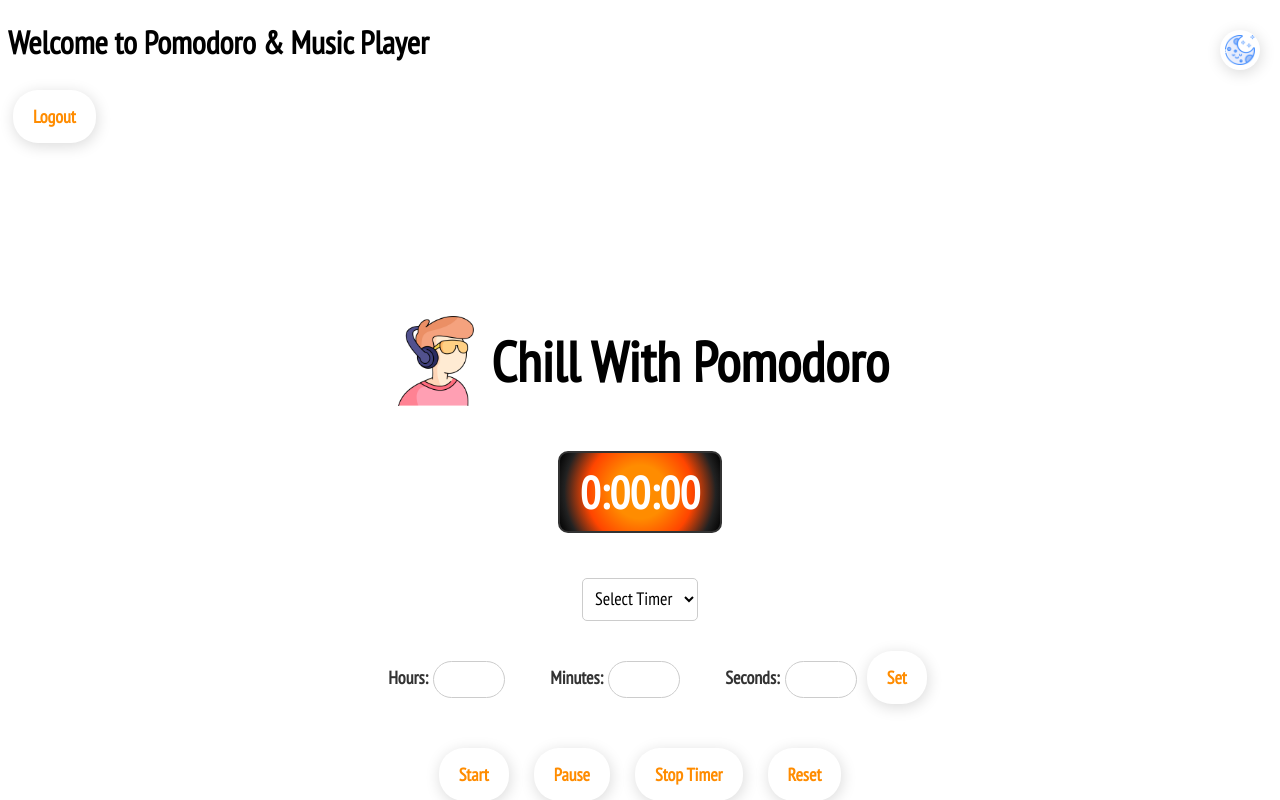
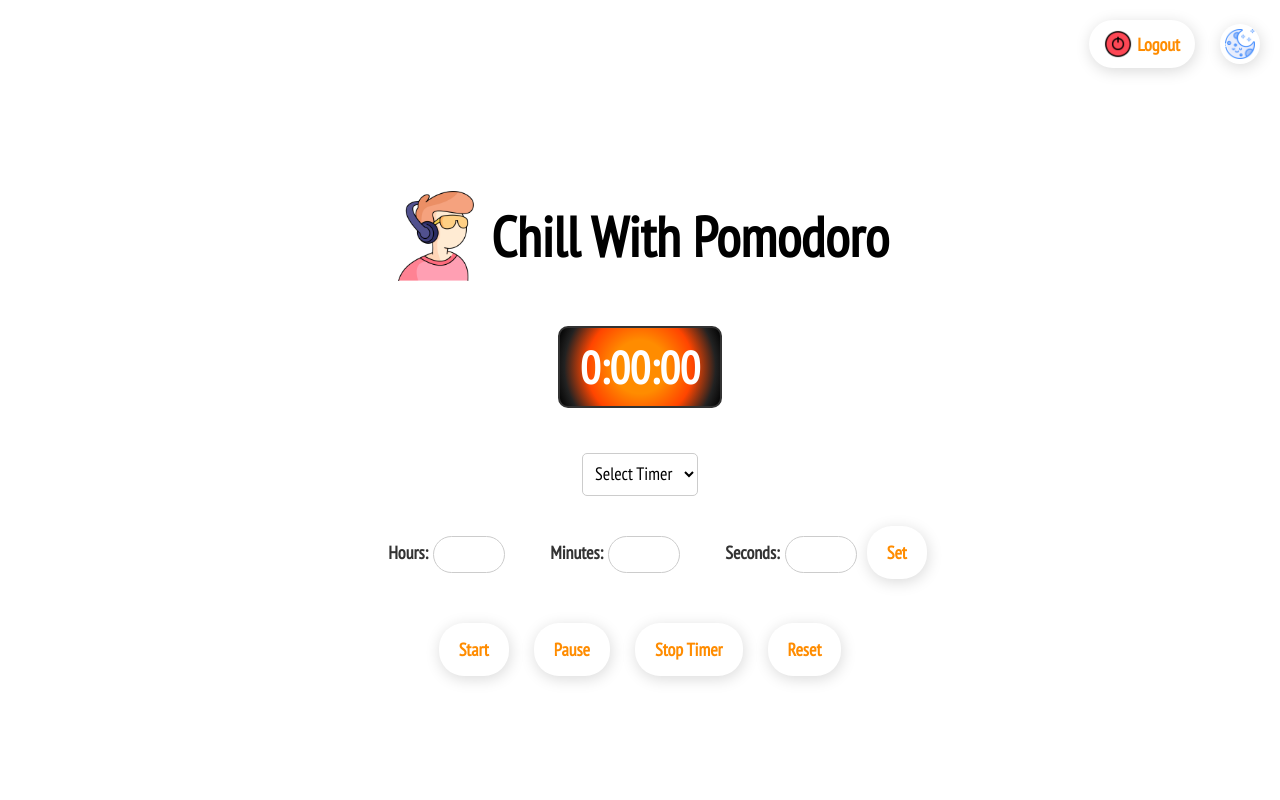
Before and after one commit to Queenofc/Pomodoro_app, a React (Create React App) app: page /home in a window 1280 px wide. Shown: the top 800 px of the page. Built offline with nearby package versions, Linux system fonts and the light colour scheme; sample sign-in values are in the browser's storage.

Commit message:
done with the top bar

```diff
--- a/src/components/Home.js
+++ b/src/components/Home.js
@@ -1,8 +1,6 @@
 import React, { useState, useEffect } from "react";
-import { useAuth } from "../AuthContext";
 import PomodoroTimer from "./PomodoroTimer";
 import MusicPlayer from "./MusicPlayer";
-import { useNavigate } from "react-router-dom";
 import "./music.css";
 
 const moodColors = {
@@ -16,8 +14,6 @@ const moodColors = {
 const Home = () => {
   const [stopMusicTrigger, setStopMusicTrigger] = useState(false);
   const [trailColor, setTrailColor] = useState("#ffd700");
-  const {logout } = useAuth(); // ✅ Get user from context
-  const navigate = useNavigate();
 
   const handleMoodChange = (selectedMood) => {
     setTrailColor(moodColors[selectedMood] || "#ffd700");
@@ -54,25 +50,8 @@ const Home = () => {
     };
   }, [trailColor]);
 
-  const handleLogout = async () => {
-    try {
-      await fetch("http://localhost:5000/auth/logout", {
-        method: "POST",
-        headers: { "Content-Type": "application/json" },
-      });
-
-      logout(); // Clears token and sets isAuthenticated to false
-      navigate("/login");
-    } catch (error) {
-      console.error("❌ Logout failed:", error);
-    }
-  };
-
-
   return (
     <div>
-      <h1>Welcome to Pomodoro & Music Player</h1>
-      <button onClick={handleLogout}>Logout</button>
       <PomodoroTimer setStopMusicTrigger={setStopMusicTrigger} />
       <MusicPlayer stopMusicTrigger={stopMusicTrigger} onMoodChange={handleMoodChange} />
     </div>
--- a/src/components/PomodoroTimer.js
+++ b/src/components/PomodoroTimer.js
@@ -2,7 +2,10 @@ import React, { useState, useEffect, useRef } from "react";
 import "./music.css";
 import sunIcon from "../images/sun.png"; // Light mode icon
 import moonIcon from "../images/moon.png"; // Dark mode icon
+import power from "../images/power.png";
 import logo from "../images/logo.png";
+import { useNavigate } from "react-router-dom";
+import { useAuth } from "../AuthContext";
 
 const PomodoroTimer = ({ setStopMusicTrigger }) => {
   const [time, setTime] = useState(() => {
@@ -11,12 +14,20 @@ const PomodoroTimer = ({ setStopMusicTrigger }) => {
   const [isActive, setIsActive] = useState(() => {
     return localStorage.getItem("isTimerActive") === "true";
   });
-  const [customTime, setCustomTime] = useState({ hours: 0, minutes: 0, seconds: 0 });
+  const [customTime, setCustomTime] = useState({
+    hours: 0,
+    minutes: 0,
+    seconds: 0,
+  });
   const [isDarkMode, setIsDarkMode] = useState(() => {
     return localStorage.getItem("darkMode") === "true";
   });
+  const { logout } = useAuth(); // ✅ Get user from context
+  const navigate = useNavigate();
 
-  const alarmSound = useRef(new Audio("https://www.fesliyanstudios.com/play-mp3/4387"));
+  const alarmSound = useRef(
+    new Audio("https://www.fesliyanstudios.com/play-mp3/4387")
+  );
 
   useEffect(() => {
     if (isDarkMode) {
@@ -89,9 +100,11 @@ const PomodoroTimer = ({ setStopMusicTrigger }) => {
   const handleCustomTimeChange = (event) => {
     const { name, value } = event.target;
     let numericValue = parseInt(value, 10) || 0;
-    if ((name === "hours" && (numericValue < 0 || numericValue > 23)) ||
-        (name === "minutes" && (numericValue < 0 || numericValue > 59)) ||
-        (name === "seconds" && (numericValue < 0 || numericValue > 59))) {
+    if (
+      (name === "hours" && (numericValue < 0 || numericValue > 23)) ||
+      (name === "minutes" && (numericValue < 0 || numericValue > 59)) ||
+      (name === "seconds" && (numericValue < 0 || numericValue > 59))
+    ) {
       alert("Enter a valid time period!");
       numericValue = 0;
     }
@@ -99,7 +112,8 @@ const PomodoroTimer = ({ setStopMusicTrigger }) => {
   };
 
   const applyCustomTime = () => {
-    const totalSeconds = customTime.hours * 3600 + customTime.minutes * 60 + customTime.seconds;
+    const totalSeconds =
+      customTime.hours * 3600 + customTime.minutes * 60 + customTime.seconds;
     if (totalSeconds > 0) {
       setTime(totalSeconds);
       localStorage.setItem("remainingTime", totalSeconds);
@@ -113,12 +127,31 @@ const PomodoroTimer = ({ setStopMusicTrigger }) => {
       return newMode;
     });
   };
+  const handleLogout = async () => {
+    try {
+      await fetch("http://localhost:5000/auth/logout", {
+        method: "POST",
+        headers: { "Content-Type": "application/json" },
+      });
+
+      logout(); // Clears token and sets isAuthenticated to false
+      navigate("/login");
+    } catch (error) {
+      console.error("❌ Logout failed:", error);
+    }
+  };
 
   return (
     <div className={`container ${isDarkMode ? "dark" : "light"}`}>
-      <button className="theme-toggle" onClick={toggleTheme}>
-        <img src={isDarkMode ? sunIcon : moonIcon} alt="Theme Icon" />
-      </button>
+      <div className="topbar">
+        <button className="logoutbutton"onClick={handleLogout}>
+          <img src={power} alt="" width="25" height="25" />
+          Logout
+        </button>
+        <button className="theme-toggle" onClick={toggleTheme}>
+          <img src={isDarkMode ? sunIcon : moonIcon} alt="Theme Icon" />
+        </button>
+      </div>
       <div className="title">
         <img src={logo} alt="" />
         <h1>Chill With Pomodoro</h1>
@@ -130,7 +163,9 @@ const PomodoroTimer = ({ setStopMusicTrigger }) => {
       </h2>
 
       <select onChange={handlePresetChange} defaultValue="">
-        <option value="" disabled>Select Timer</option>
+        <option value="" disabled>
+          Select Timer
+        </option>
         <option value="60">1 min</option>
         <option value="300">5 min</option>
         <option value="1500">25 min</option>
@@ -139,11 +174,32 @@ const PomodoroTimer = ({ setStopMusicTrigger }) => {
 
       <div className="custom-time">
         <label>Hours:</label>
-        <input type="number" name="hours" min="0" max="23" value={customTime.hours || ""} onChange={handleCustomTimeChange} />
+        <input
+          type="number"
+          name="hours"
+          min="0"
+          max="23"
+          value={customTime.hours || ""}
+          onChange={handleCustomTimeChange}
+        />
         <label>Minutes:</label>
-        <input type="number" name="minutes" min="0" max="59" value={customTime.minutes || ""} onChange={handleCustomTimeChange} />
+        <input
+          type="number"
+          name="minutes"
+          min="0"
+          max="59"
+          value={customTime.minutes || ""}
+          onChange={handleCustomTimeChange}
+        />
         <label>Seconds:</label>
-        <input type="number" name="seconds" min="0" max="59" value={customTime.seconds || ""} onChange={handleCustomTimeChange} />
+        <input
+          type="number"
+          name="seconds"
+          min="0"
+          max="59"
+          value={customTime.seconds || ""}
+          onChange={handleCustomTimeChange}
+        />
         <button onClick={applyCustomTime}>Set</button>
       </div>
 
--- a/src/components/music.css
+++ b/src/components/music.css
@@ -19,6 +19,7 @@ body {
   gap: 10px; /* Adjust spacing between logo and text */
   text-align: center;
   margin-bottom: 25px;
+  padding-top: 45px;
 }
 
 .title img {
@@ -116,11 +117,22 @@ body {
   color: #ffffff;
 }
 
+.topbar {
+  display: flex;
+  align-items: center; /* Aligns items vertically */
+  justify-content: flex-end; /* Pushes items to the right */
+  padding: 15px 15px; /* Adjusts spacing */
+  position: absolute;
+  top: 0;
+  right: 0;
+  width: 100%; /* Ensures it spans the top */
+}
+
+.topbar button {
+  margin-left: 20px; /* Adds spacing between buttons */
+}
 /* 🎛️ Theme Toggle */
 .theme-toggle {
-  position: absolute;
-  top: 25px;
-  right: 15px;
   width: 40px; /* Fixed width */
   height: 40px; /* Fixed height */
   display: flex;
@@ -141,8 +153,8 @@ body {
 }
 
 .dark-mode .theme-toggle img {
-  width: 30px;
-  height: 30px;
+  width: 40px;
+  height: 40px;
 }
 
 /* 🎵 Music Player Container */
@@ -284,6 +296,48 @@ button:hover {
 
 .dark-mode button:hover {
   color: #ffd700;
+}
+
+.logoutbutton {
+  font-family: "PT Sans Narrow", sans-serif;
+  background-color: transparent;
+  color: #ff8c00;
+  font-weight: bold;
+  border: none;
+  padding: 10px 15px;
+  margin: 5px;
+  cursor: pointer;
+  border-radius: 25px;
+  font-size: 18px;
+  transition: background-color 0.3s ease, color 0.3s ease;
+  box-shadow: 1px 3px 15px rgba(0, 0, 0, 0.15);
+  display: flex;
+  align-items: center;
+  gap: 5px; /* Space between icon and text */
+}
+
+/* 🔄 Button Hover */
+.logoutbutton:hover {
+  color: #ffd700;
+}
+
+/* 🌙 Dark Mode Buttons */
+.dark-mode .logoutbutton {
+  background-color: transparent;
+  color: #ff8c00;
+  padding: 10px 15px;
+  box-shadow: 0px 4px 10px rgba(255, 255, 255, 0.2);
+}
+
+.dark-mode .logoutbutton:hover {
+  color: #ffd700;
+}
+
+/* 📌 Logout Icon Styling */
+.topbar .logoutbutton img{
+  width: 28px; /* Adjust icon size */
+  height: 28px;
+  transition: transform 0.3s ease;
 }
 
 /* 🎨 Mood-Based Cursor Trail */
@@ -431,6 +485,7 @@ button:hover {
 }
 
 .login button:hover {
+  color:black;
   text-align: center;
   background: #ffea00;
 }
@@ -521,7 +576,8 @@ button:hover {
   border: 2px solid white;
 }
 
-.register-container button {
+.register-container button ,
+.dark-mode .register-container button{
   width: 85%;
   padding: 12px;
   background: #ffd700;
@@ -535,8 +591,10 @@ button:hover {
   transition: background 0.3s, color 0.3s;
 }
 
-.register-container button:hover {
+.register-container button:hover ,
+.dark-mode .register-container button:hover{
   background: yellow;
+  color: #222;
 }
 
 .register-container p {
@@ -624,7 +682,8 @@ button:hover {
 .register-container {
   width: 75%;
 }
-.register-container button {
+.register-container button ,
+.dark-mode .register-container button {
   width: 86%;
   padding: 12px;
   background: #ffd700;
@@ -638,8 +697,10 @@ button:hover {
   transition: background 0.3s, color 0.3s;
 }
 
-.register-container button:hover {
+.register-container button:hover ,
+.dark-mode .register-container button:hover{
   background: yellow;
+    color: #222;
 }
 }
 
@@ -703,7 +764,8 @@ button:hover {
   border: 2px solid white;
 }
 
-.otp-button {
+.otp-button,
+.dark-mode .otp-button {
   width: 87%;
   padding: 12px;
   background: #ffd700;
@@ -717,7 +779,8 @@ button:hover {
   transition: background 0.3s, color 0.3s;
 }
 
-.otp-button:hover {
+.otp-button:hover ,
+.dark-mode .otp-button:hover {
   color: #222;
   background: yellow;
 }
```
Also changed, not shown: src/images/power.png (added).
